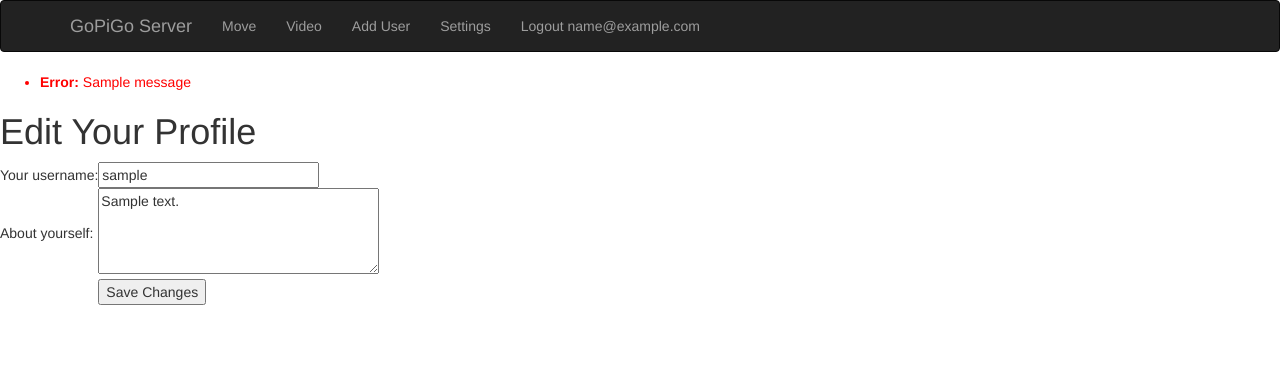
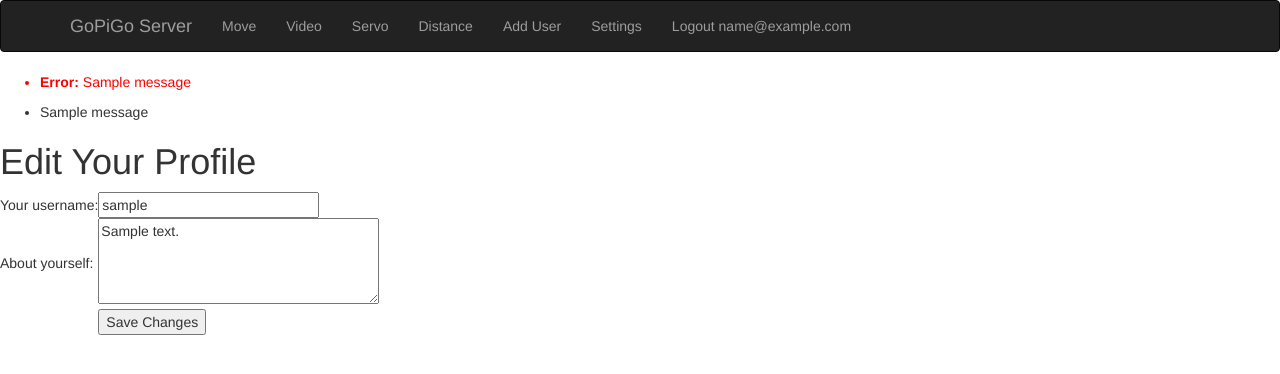
Before and after one commit to fersantxez/gopigo-server, a Flask app: page /edit in a window 1280 px wide. Shown: the top 374 px of the page. Run offline with Flask 2, Linux system fonts and the light colour scheme; a user stored in the database is signed in; tables that the repository leaves empty hold one stand-in row (values such as "Sample post"); one stand-in notice (Sample message) is shown; some libraries are stand-ins or nearby versions.

Commit message:
working servo and distance with message flashing and logging

```diff
--- a/app/templates/base.html
+++ b/app/templates/base.html
@@ -26,6 +26,8 @@
 				{% else %}
 					<li><a href="{{ url_for('move') }}">Move</a></li>
 					<li><a href="{{ url_for('video') }}">Video</a></li>
+					<li><a href="{{ url_for('servo') }}">Servo</a></li>
+					<li><a href="{{ url_for('distance') }}">Distance</a></li>
 					<li><a href="{{ url_for('register') }}">Add User</a></li>
 					<li><a href="{{ url_for('settings') }}">Settings</a></li>
 					<li><a href="{{ url_for('logout') }}">Logout {{ current_user.email }}</a></li>
@@ -47,7 +49,7 @@
 	</div>
 	{% endif %}
 	{% endwith %}
-	{% with errors = get_flashed_messages(category_filter=["message"]) %}
+	{% with messages = get_flashed_messages(category_filter=["message"]) %}
 	{% if messages %}
 			<ul>
 				{% for message in messages %}
--- a/app/views.py
+++ b/app/views.py
@@ -2,7 +2,7 @@ from config import Config
 from camera import Camera
 from app import app, db, login
 from app.forms import FormLogin, FormRegistration, FormForwardCms, FormBackwardCms, \
-	FormLeftTurnDegrees, FormRightTurnDegrees, FormPic, FormSettings, FormEdit, FormServo
+	FormLeftTurnDegrees, FormRightTurnDegrees, FormPic, FormSettings, FormEdit, FormServo, FormDistance
 from app.models import User, Document
 import app.util as util
 #OAuth Abstraction layer
@@ -59,7 +59,8 @@ def login():
 	if form.validate_on_submit():
 		user = User.query.filter_by(username=form.username.data).first()
 		if user is None or not user.check_password(form.password.data):
-			flash('Invalid username or password')
+			logger.error('Invalid username or password')
+			flash('Invalid username or password','error')
 			return redirect(url_for('login'))
 		login_user(user, remember=form.remember_me.data)
 		next_page = request.args.get('next')
@@ -90,7 +91,8 @@ def oauth_callback(provider):
 	oauth = OAuthSignIn.get_provider(provider)
 	social_id, username, email = oauth.callback()
 	if social_id is None:
-		flash('Authentication failed.')
+		logger.error('Authentication failed.')
+		flash('Authentication failed.','error')
 		return redirect(url_for('index'))
 	user = User.query.filter_by(email=email).first() #find the user by email in dB
 	if not user:
@@ -117,7 +119,7 @@ def oauth_callback(provider):
 def user(username):
 	user = User.query.filter_by(username=username).first()
 	if user == None:
-		flash('User %s not found.' % username)
+		flash('User %s not found.' % username,'error')
 		return redirect(url_for('index'))
 	documents = [
 		##TODO: generate a few documents for the profile page
@@ -136,7 +138,7 @@ def edit():
 		g.user.about_me = form.about_me.data
 		db.session.add(g.user)
 		db.session.commit()
-		flash('Your changes have been saved.')
+		flash('Your changes have been saved.','message')
 		return redirect(url_for('edit'))
 	else:
 		form.username.data = g.user.username
@@ -179,7 +181,7 @@ def register():
         user.set_password(form.password.data)
         db.session.add(user)
         db.session.commit()
-        flash('Added user {} with email {}!'.format(user.username, user.email))
+        flash('Added user {} with email {}!'.format(user.username, user.email),'message')
         return redirect(url_for('index'))
     return render_template('register.html', title='Add User', form=form)
 
@@ -198,28 +200,28 @@ def move():
 	if form_fwd.validate_on_submit():
 		dist = form_fwd.forward_distance.data #Integer
 		if dist > 0:
-			flash('About to MOVE forward {} cms'.format(dist))
+			flash('About to MOVE forward {} cms'.format(dist),'message')
 			return redirect(url_for('forward', dist=dist))
 		return redirect(url_for('move'))
 
 	if form_bwd.validate_on_submit():
 		dist = form_bwd.backward_distance.data
 		if dist > 0:
-			flash('About to MOVE backward {} cms'.format(dist))
+			flash('About to MOVE backward {} cms'.format(dist),'message')
 			return redirect(url_for('backward', dist=dist))
 		return redirect(url_for('move'))
 
 	if form_lt.validate_on_submit():
 		degrees = form_lt.lturn_degrees.data
 		if degrees > 0:
-			flash('About to TURN left {} degrees'.format(degrees))
+			flash('About to TURN left {} degrees'.format(degrees),'message')
 			return redirect(url_for('left_turn', degrees=degrees))
 		return redirect(url_for('move'))
 
 	if form_rt.validate_on_submit():
 		degrees = form_rt.rturn_degrees.data
 		if degrees > 0:
-			flash('About to TURN right {} degrees'.format(degrees))
+			flash('About to TURN right {} degrees'.format(degrees),'message')
 			return redirect(url_for('right_turn', degrees=degrees))
 		return redirect(url_for('move'))
 
@@ -231,7 +233,7 @@ def move():
 @login_required
 def forward(dist):
 	logger.debug('**DEBUG: FORWARD {} cms'.format(dist))
-	flash('Moving forward {} cms'.format(dist) )
+	flash('Moving forward {} cms'.format(dist),'message')
 	gopigo.fwd(dist)
 	return redirect(url_for('move'))
 
@@ -239,7 +241,7 @@ def forward(dist):
 @login_required
 def motor_forward():
 	logger.debug('**DEBUG: MOTOR_FORWARD')
-	flash('Moving forward until stopped' )
+	flash('Moving forward until stopped','message' )
 	gopigo.fwd()
 	return redirect(url_for('move'))
 
@@ -247,7 +249,7 @@ def motor_forward():
 @login_required
 def backward(dist):
 	logger.debug('**DEBUG: BACKWARD {} cms'.format(dist))
-	flash('Moving backward {} cms'.format(dist))
+	flash('Moving backward {} cms'.format(dist),'message')
 	gopigo.bwd(dist)
 	return redirect(url_for('move'))
 
@@ -255,7 +257,7 @@ def backward(dist):
 @login_required
 def motor_backward():
 	logger.debug('**DEBUG: BACKWARD')
-	flash('Moving backward until stopped' )
+	flash('Moving backward until stopped','message')
 	gopigo.motor_bwd()
 	return redirect(url_for('move'))
 
@@ -271,14 +273,14 @@ def left():
 @login_required
 def left_rotation():
 	logger.debug('**DEBUG: LEFT ROTATION')
-	flash('Rotating Left (fast)')
+	flash('Rotating Left (fast)','message')
 	gopigo.left_rot()
 	return redirect(url_for('move'))
 
 @app.route('/motor/left_turn/<int:degrees>', methods=['GET'])
 @login_required
 def left_turn(degrees):
-	logger.debug('**DEBUG: TURN LEFT {} degrees'.format(degrees))
+	logger.debug('**DEBUG: TURN LEFT {} degrees'.format(degrees),'message')
 	flash('Rotating Left {} degrees'.format(degrees))
 	gopigo.turn_left(degrees)
 	return redirect(url_for('move'))
@@ -287,7 +289,7 @@ def left_turn(degrees):
 @login_required
 def right():
 	logger.debug('**DEBUG: RIGHT')
-	flash('Rotating Right (slow)')
+	flash('Rotating Right (slow)','message')
 	gopigo.right()
 	return redirect(url_for('move'))
 
@@ -295,7 +297,7 @@ def right():
 @login_required
 def right_rotation():
 	logger.debug('**DEBUG: RIGHT ROTATION')
-	flash('Rotating Right (fast)')
+	flash('Rotating Right (fast)','message')
 	gopigo.right_rot()
 	return redirect(url_for('move'))
 
@@ -303,7 +305,7 @@ def right_rotation():
 @login_required
 def right_turn(degrees):
 	logger.debug('**DEBUG: TURN RIGHT {} degrees'.format(degrees))
-	flash('Rotating Right {} degrees'.format(degrees))
+	flash('Rotating Right {} degrees'.format(degrees),'message')
 	gopigo.turn_right(degrees)
 	return redirect(url_for('move'))
 
@@ -311,7 +313,7 @@ def right_turn(degrees):
 @login_required
 def stop():
 	logger.debug('**DEBUG: STOP')
-	flash('Stopped')
+	flash('Stopped','message')
 	gopigo.stop()
 	return redirect(url_for('move'))
 
@@ -338,7 +340,7 @@ def video():
 		pic_location = util.take_photo_from_last_frame(Camera())
 		#Create the document in the database from the file
 		document = util.create_document_from_file(pic_location, "picture", current_user.id )
-		flash( "Picture taken and stored! {}".format(document.name))
+		flash( "Picture taken and stored! {}".format(document.name), 'message')
 
 		#delete previous "last picture" file from disk (its stored in DB)
 		#try:
@@ -402,7 +404,7 @@ def settings():
 		Config.CAMERA_RES = new_resolution
 		Config.CAMERA_SHARPNESS = form.camera_sharpness.data
 		flash('Settings updated. New res: {} New sharp: {}'.format(\
-			Config.CAMERA_RES, Config.CAMERA_SHARPNESS, 'info'))
+			Config.CAMERA_RES, Config.CAMERA_SHARPNESS, 'message'))
 		pass
 
 	return render_template('settings.html', title='Settings', form=form)
@@ -414,7 +416,11 @@ def servo():
 	"""Display the Servo page"""
 	form = FormServo()
 	if form.validate_on_submit():
-		flash('Head position changed. Now "looking" towards {}'.format(form.position))
+		position = form.position.data
+		logger.debug('form.position is {}'.format(position))
+		gopigo.servo(position)
+		logger.info('Head position changed. Now "looking" towards {}'.format(position))
+		flash('Head position changed. Now "looking" towards {}'.format(position), 'message')
 	return render_template('servo.html', form=form)
 
 @app.route('/distance', methods=['GET', 'POST'])
@@ -424,7 +430,8 @@ def distance():
 	form = FormDistance()
 	if form.validate_on_submit():
 		distance = gopigo.us_dist(Config.PIN_NUMBER_SERVO)
-		flash('I can see an object at {} cms from me'.format(distance))
+		logger.debug('I can see an object at {} cms from me'.format(distance))
+		flash('I can see an object at {} cms from me'.format(distance), 'message')
 	return render_template('distance.html', form=form)
 
 #Error handlers
```
Also changed, not shown: app/templates/distance.html (+6 -9 lines).
